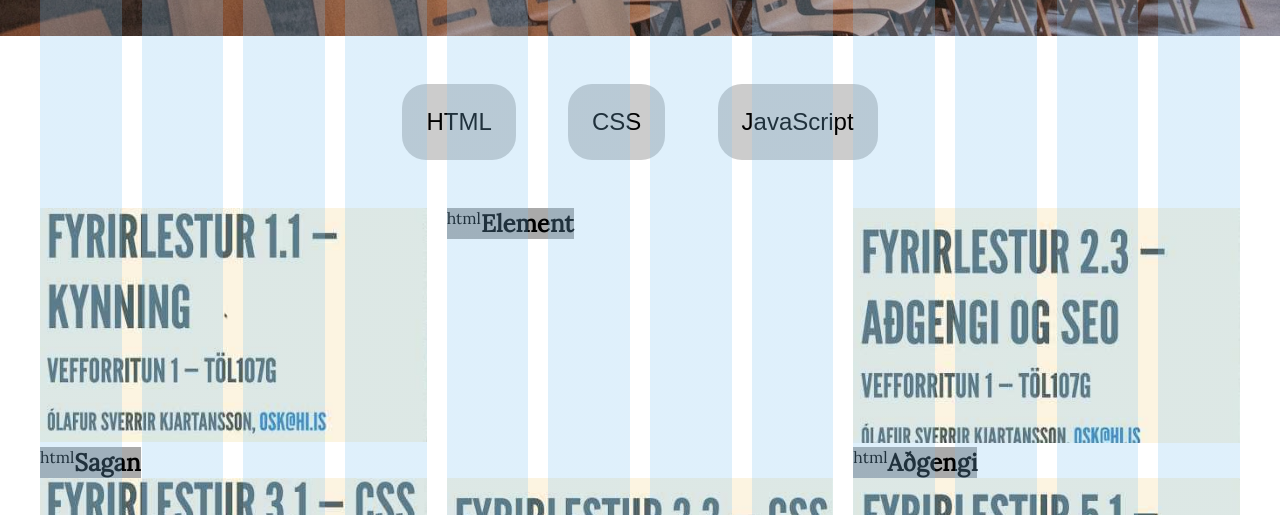
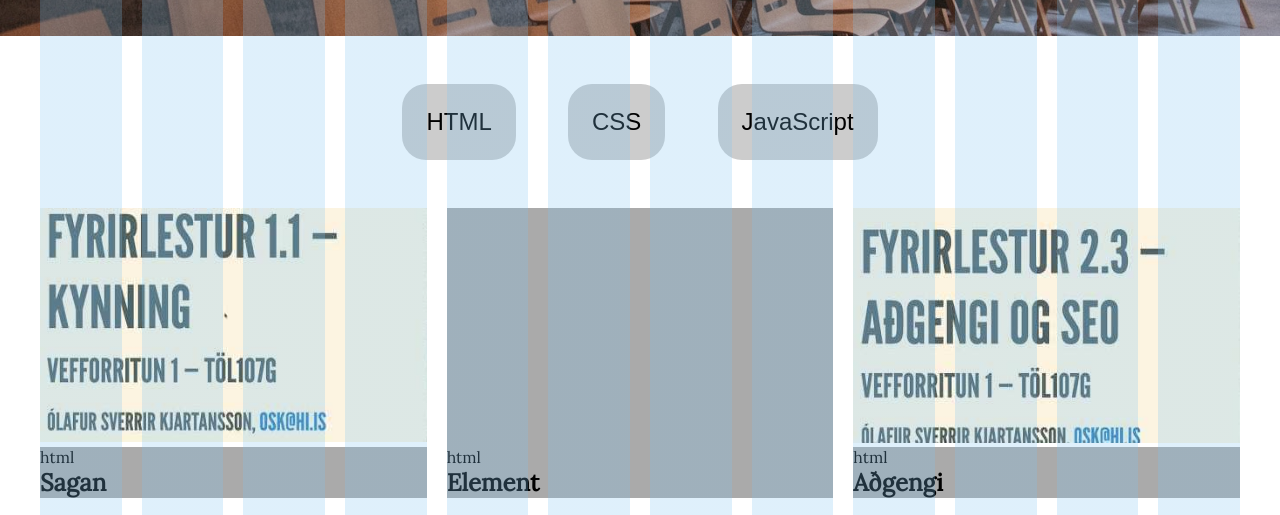
Before and after one commit to thth168/vef-hopverkefni-2, a website with bundled scripts: page index.html in a window 1280 px wide. Shown: the part 264-779 px from the top of the page. Built offline with nearby package versions, Linux system fonts and the light colour scheme.

Commit message:
ya yeeeeeeeeeeeeeeeeeeeet

```diff
--- a/src/styles/config.scss
+++ b/src/styles/config.scss
@@ -24,12 +24,6 @@ $color-tan: #cc9694;
 $AnimationSpeed: 300ms;
 $AnimationStyle: ease-in-out;
 
-@mixin row() {
-  display: flex;
-  margin-right: -($gutter / 2);
-  margin-left: -($gutter / 2);
-}
-
 @mixin columns($col: 1) {
   width: ($col / 12 * 100) * 1%;
   padding-right: $gutter / 2;
--- a/src/styles/list.scss
+++ b/src/styles/list.scss
@@ -11,24 +11,34 @@
         flex-wrap: wrap;
         @include columns(4);
         padding: 0 $gutter/2;
+        margin-bottom: $gutter;
     }
 
     .--hidden {
         display: none;
     }
 
-    .text__container {
+    .card__text {
         display: flex;
         width: 100%;
-        height: auto;
-        background-color: $color-gray;
-        align-self: flex-end;
         background-color: $color-gray;
         transition: background-color $AnimationSpeed $AnimationStyle
     }
 
-    .text__container:hover {
+    .card__text:hover {
         background-color: $color-gray-dark;
     }
 
+    .text__container {
+        display: flex;
+        flex-direction: column;
+        width: 100%;
+        height: auto;
+        align-self: flex-end;
     }
+
+    .text__finished {
+        margin: auto;
+        padding: 0 $gutter;
+    }
+}
```
Lines whose indentation alone changed are shown as unchanged.
